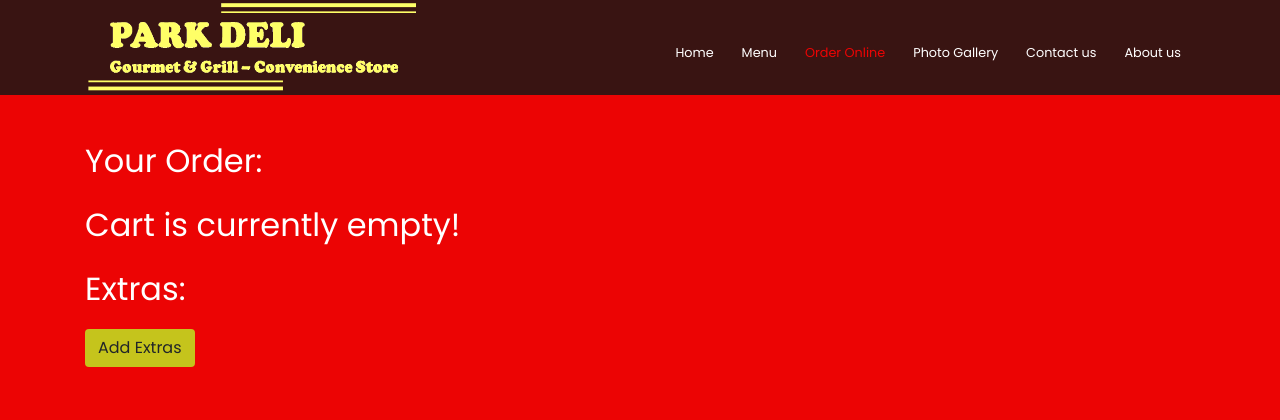
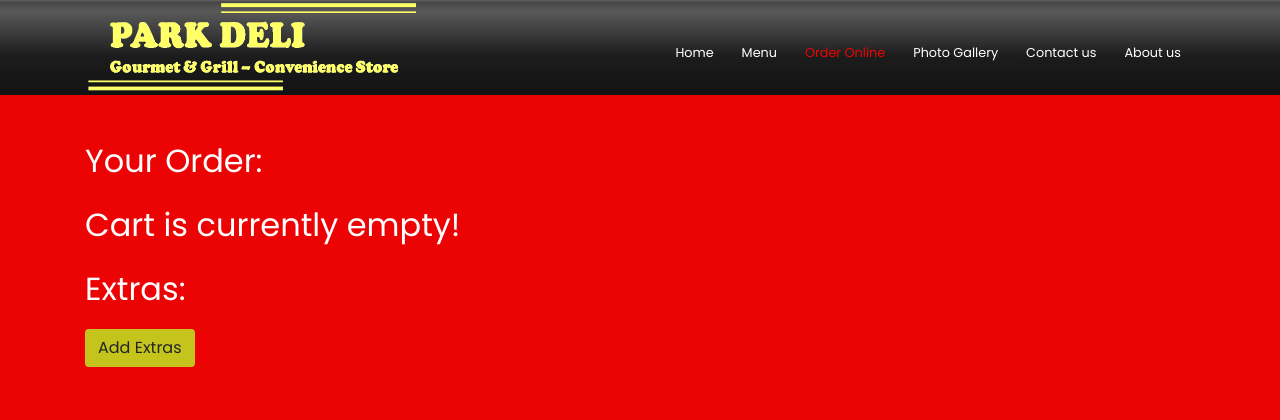
Before and after one commit to neeldoshi7/PD, a PHP site: page /cart.html in a window 1280 px wide. Shown: the top 420 px of the page. Run offline with PHP 8.4, Linux system fonts and the light colour scheme.

Commit message:
Update style.css

```diff
--- a/assets/css/style.css
+++ b/assets/css/style.css
@@ -106,7 +106,14 @@ h1, h2, h3, h4, h5, h6 {
   padding: 10px 0;
   padding-top: 10px !important;
   padding-bottom: 0px !important;
-  background: rgba(26, 24, 22, 0.85);
+  background: rgba(76,76,76,1);
+background: -moz-linear-gradient(top, rgba(76,76,76,1) 0%, rgba(102,102,102,1) 0%, rgba(71,71,71,1) 2%, rgba(89,89,89,1) 12%, rgba(28,28,28,1) 59%, rgba(19,19,19,1) 100%);
+background: -webkit-gradient(left top, left bottom, color-stop(0%, rgba(76,76,76,1)), color-stop(0%, rgba(102,102,102,1)), color-stop(2%, rgba(71,71,71,1)), color-stop(12%, rgba(89,89,89,1)), color-stop(59%, rgba(28,28,28,1)), color-stop(100%, rgba(19,19,19,1)));
+background: -webkit-linear-gradient(top, rgba(76,76,76,1) 0%, rgba(102,102,102,1) 0%, rgba(71,71,71,1) 2%, rgba(89,89,89,1) 12%, rgba(28,28,28,1) 59%, rgba(19,19,19,1) 100%);
+background: -o-linear-gradient(top, rgba(76,76,76,1) 0%, rgba(102,102,102,1) 0%, rgba(71,71,71,1) 2%, rgba(89,89,89,1) 12%, rgba(28,28,28,1) 59%, rgba(19,19,19,1) 100%);
+background: -ms-linear-gradient(top, rgba(76,76,76,1) 0%, rgba(102,102,102,1) 0%, rgba(71,71,71,1) 2%, rgba(89,89,89,1) 12%, rgba(28,28,28,1) 59%, rgba(19,19,19,1) 100%);
+background: linear-gradient(to bottom, rgba(76,76,76,1) 0%, rgba(102,102,102,1) 0%, rgba(71,71,71,1) 2%, rgba(89,89,89,1) 12%, rgba(28,28,28,1) 59%, rgba(19,19,19,1) 100%);
+filter: progid:DXImageTransform.Microsoft.gradient( startColorstr='#4c4c4c', endColorstr='#131313', GradientType=0 )
 }
 
 /* #header.header-transparent {
```
